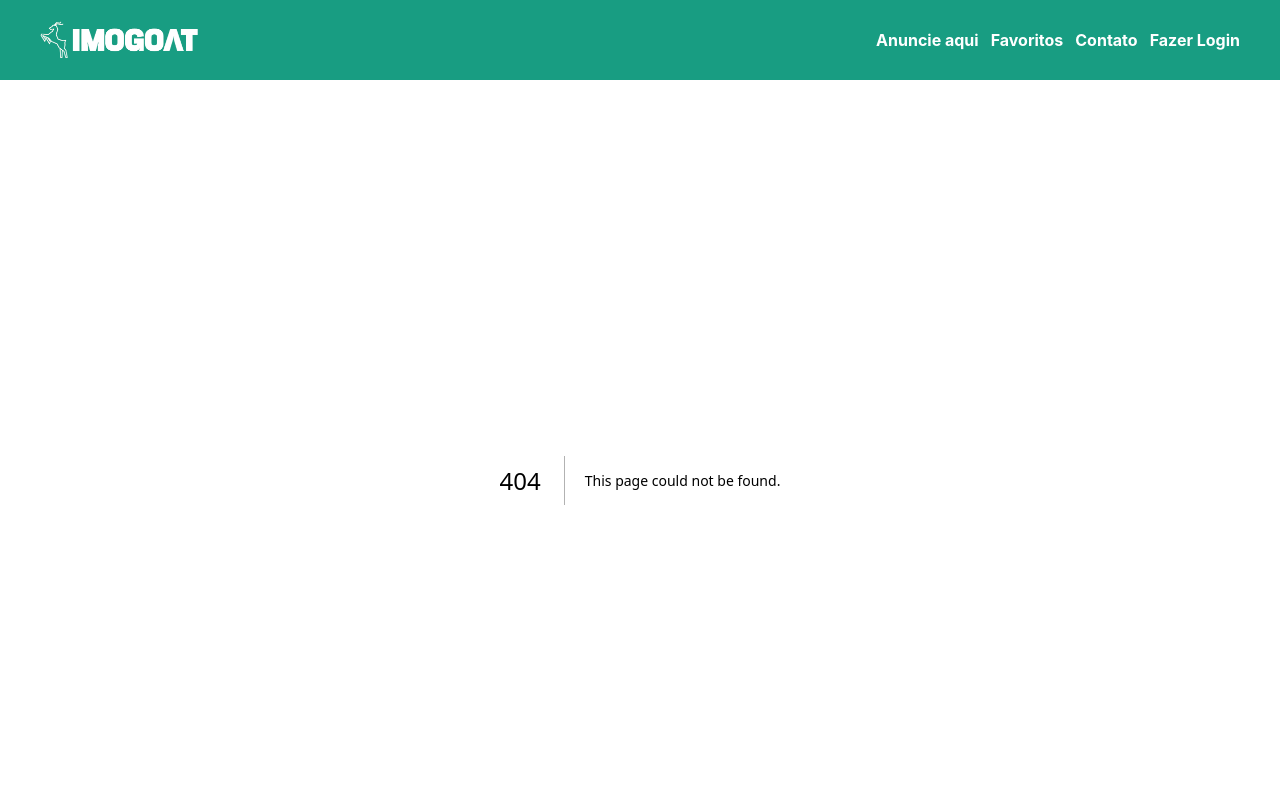
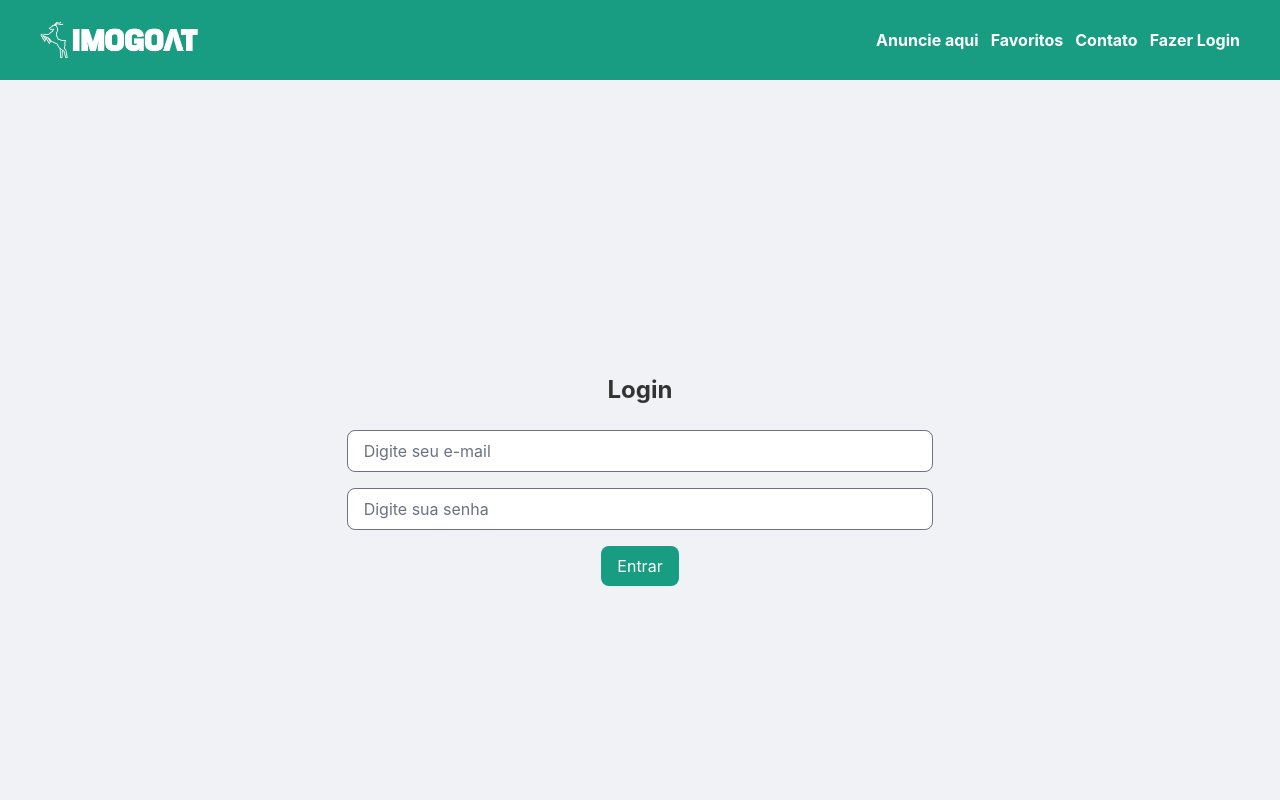
Before and after one commit to imogoat/projeto-front-end, a Next.js app: page /login in a window 1280 px wide. Before the commit this address had no page. Shown: the top 800 px of the page. Built offline with nearby package versions, Linux system fonts and the light colour scheme.

Commit message:
feat: adicionar esboço inicial da página de login e funcionalidade básica de login

```diff
--- /dev/null
+++ b/src/api/userServices.js
@@ -0,0 +1,26 @@
+import apiClient from "./apiClient"
+
+export const loginUser = async (email, password) => {
+    try {
+
+      const response = await apiClient.post("/login", {
+        email,
+        password,
+      });
+      return response.data; // Retorna os dados da API
+    } catch (error) {
+        console.error("Erro ao fazer login:", error.response?.data || error.message);
+        throw new Error(error.response?.data?.message || error.message); // Lança o erro tratado
+    }
+};
+
+
+export const getUser = async (id) => {
+    try{
+        const response = await apiClient.get(`/user/${id}`);
+        return response.data
+    } catch (error) {
+        console.error("Erro ao obter os dados do usuário:", error.response?.data || error.message);
+        throw new Error(error.response?.data?.message || "Erro ao buscar dados do usuário");
+    }
+}
--- a/src/app/layout.tsx
+++ b/src/app/layout.tsx
@@ -1,5 +1,7 @@
 import "./global.css"
 // import 'flowbite/dist/flowbite.css';
+
+import { AuthProvider } from "@/context/AuthContext";
 
 import Header from "../components/layout/Header"
 import Footer from "@/components/layout/Footer"
@@ -22,11 +24,13 @@ export default function RootLayout({
   return (
     <html lang="en">
       <body>
-        <Header />
-        <div className="m-auto min-h-screen sm:w-11/12 w-97p">
-            {children}
-        </div>
-        <Footer />
+        <AuthProvider>
+          <Header />
+          <div className="m-auto min-h-screen sm:w-11/12 w-97p">
+              {children}
+          </div>
+          <Footer />
+        </AuthProvider>
       </body>
     </html>
   )
--- /dev/null
+++ b/src/app/login/page.tsx
@@ -0,0 +1,55 @@
+"use client";
+
+import React, { useState } from "react";
+import { useAuth } from "@/context/AuthContext";
+import { useRouter } from "next/navigation";
+
+const LoginPage = () => {
+  const { login } = useAuth();
+  const router = useRouter();
+  const [email, setEmail] = useState("");
+  const [password, setPassword] = useState("");
+  const [error, setError] = useState<string | null>(null);
+
+  const handleLogin = async () => {
+    try {
+      await login(email, password); // Chama o contexto para fazer login
+      router.push("/"); // Redireciona para a página inicial
+    } catch (err: unknown) {
+      if (err instanceof Error) {
+        setError(err.message || "Erro ao fazer login. Tente novamente.");
+      } else {
+        setError("Erro desconhecido ao fazer login.");
+      }
+    }
+  };
+
+  return (
+    <div className="flex flex-col items-center justify-center h-screen">
+      <h1 className="text-2xl font-bold mb-6">Login</h1>
+      <input
+        type="email"
+        placeholder="Digite seu e-mail"
+        value={email}
+        onChange={(e) => setEmail(e.target.value)}
+        className="w-1/2 px-4 py-2 border rounded-lg mb-4"
+      />
+      <input
+        type="password"
+        placeholder="Digite sua senha"
+        value={password}
+        onChange={(e) => setPassword(e.target.value)}
+        className="w-1/2 px-4 py-2 border rounded-lg mb-4"
+      />
+      {error && <p className="text-red-500 mb-4">{error}</p>}
+      <button
+        onClick={handleLogin}
+        className="px-4 py-2 bg-[--green-light] text-white rounded-lg hover:bg-[--green-medium]"
+      >
+        Entrar
+      </button>
+    </div>
+  );
+};
+
+export default LoginPage;
--- a/src/components/layout/Header.tsx
+++ b/src/components/layout/Header.tsx
@@ -1,91 +1,105 @@
 "use client";
 
-import Image from 'next/image';
-
-import { useState } from 'react';
-import { useRouter } from 'next/navigation';
+import Image from "next/image";
+import { useState } from "react";
+import { useRouter } from "next/navigation";
+import { useAuth } from "@/context/AuthContext";
 
 const Header = () => {
   const router = useRouter();
-    const [isClick, setisClick] = useState(false);
+  const { user, logout } = useAuth();
+  const [isClick, setIsClick] = useState(false);
 
-    const toggleNavbar = () : void =>{
-        setisClick(!isClick)
-    }
+  const toggleNavbar = (): void => {
+    setIsClick(!isClick);
+  };
 
   return (
     <>
       <div className="flex items-center py-auto w-full h-5 bg-[--green-light] justify-between p-10">
         <div className="flex items-center w-1/6 hover:cursor-pointer">
-                <div className="min-w-24 w-24 md:min-w-32 md:w-32 lg:min-w-40 lg:w-40" onClick={() => {router.push("/")}}>
+          <div
+            className="min-w-24 w-24 md:min-w-32 md:w-32 lg:min-w-40 lg:w-40"
+            onClick={() => {
+              router.push("/");
+            }}
+          >
             <Image
               src="/img/logo-branca-01.png"
               alt="logo"
-                        width={160} // Ajuste conforme necessário
-                        height={80} // Ajuste conforme necessário
+              width={160}
+              height={80}
               layout="responsive"
             />
           </div>
         </div>
         {/* Menu para desktop */}
-            <ol className="hidden md:flex text-white font-bold space-x-3
-                hover:[&>li]:text-[var(--green-black)] hover:cursor-pointer">
-                <li onClick={() => {router.push("/anuncio")}}>Anuncie aqui</li>
+        <ol
+          className="hidden md:flex text-white font-bold space-x-3
+                hover:[&>li]:text-[var(--green-black)] hover:cursor-pointer"
+        >
+          <li onClick={() => router.push("/anuncio")}>Anuncie aqui</li>
           <li>Favoritos</li>
-                <li onClick={() => {router.push("/contato")}}>Contato</li>
-                <li>Fazer Login</li>
+          <li onClick={() => router.push("/contato")}>Contato</li>
+          {user ? (
+            <li onClick={logout}>Olá, {user.username.trim().split(/\s+/)[0].charAt(0).toUpperCase() + user.username.trim().split(/\s+/)[0].slice(1).toLowerCase()}!</li>
+          ) : (
+            <li onClick={() => router.push("/login")}>Fazer Login</li>
+          )}
         </ol>
         {/* Ícone de menu para dispositivos móveis */}
         <div className="md:hidden">
-                {/* <MenuIcon style={{ color: 'var(--white)', fontSize: '2rem' }} /> */}
           <button
-                    className='inline-flex items-center justify-center p-2 rounded-md hover:text-white
-                    focus:outline-none focus:ring-2 focus:ring-inset focus:ring-white'
+            className="inline-flex items-center justify-center p-2 rounded-md hover:text-white
+                    focus:outline-none focus:ring-2 focus:ring-inset focus:ring-white"
             onClick={toggleNavbar}
           >
             {isClick ? (
-                        <svg  className="h-6 w-6"
+              <svg
+                className="h-6 w-6"
                 xmlns="http://www.w3.org/2000/svg"
                 fill="none"
                 viewBox="0 0 24 24"
-                            stroke="currentColor" >
-                            <path
-                            strokeLinecap="round"
-                            strokeLinejoin="round"
-                            strokeWidth={2}
-                            d="M6 18L18 6M6 6l12 12"/>
+                stroke="currentColor"
+              >
+                <path strokeLinecap="round" strokeLinejoin="round" strokeWidth={2} d="M6 18L18 6M6 6l12 12" />
               </svg>
             ) : (
-                        <svg  className="h-6 w-6"
+              <svg
+                className="h-6 w-6"
                 xmlns="http://www.w3.org/2000/svg"
                 fill="none"
                 viewBox="0 0 24 24"
-                            stroke="currentColor">
-                            <path
-                            strokeLinecap="round"
-                            strokeLinejoin="round"
-                            strokeWidth={2}
-                            d="M4 6h16M4 12h16m-7 6h7"/>
+                stroke="currentColor"
+              >
+                <path strokeLinecap="round" strokeLinejoin="round" strokeWidth={2} d="M4 6h16M4 12h16m-7 6h7" />
               </svg>
             )}
           </button>
         </div>
       </div>
       {isClick && (
-            <div className='md:hidden absolute w-full z-20' >
-                <div className='bg-[--green-light] px-2 pt-2 pb-3 space-y-1 sm:px-3 '>
-                    <ol className="flex flex-col items-center justify-center text-white font-bold space-x-3
-                        hover:[&>li]:text-[var(--green-black)] hover:[&>li]:cursor-pointer ">
-                        <li>Anuncie aqui</li>
+        <div className="md:hidden absolute w-full z-20">
+          <div className="bg-[--green-light] px-2 pt-2 pb-3 space-y-1 sm:px-3">
+            <ol
+              className="flex flex-col items-center justify-center text-white font-bold space-x-3
+                        hover:[&>li]:text-[var(--green-black)] hover:[&>li]:cursor-pointer "
+            >
+              <li onClick={() => router.push("/anuncio")}>Anuncie aqui</li>
               <li>Favoritos</li>
-                        <li onClick={() => {router.push("/contato")}}>Contato</li>
-                        <li>Fazer Login</li>
+              <li onClick={() => router.push("/contato")}>Contato</li>
+              {user ? (
+                <li onClick={logout}>Olá, {user.username.trim().split(/\s+/)[0].charAt(0).toUpperCase() + user.username.trim().split(/\s+/)[0].slice(1).toLowerCase()}!</li>
+                ) : (
+                <li onClick={() => router.push("/login")}>Fazer Login</li>
+                )}
+
             </ol>
           </div>
         </div>
       )}
     </>
-    )
-}
+  );
+};
 
-export default Header
+export default Header;
--- /dev/null
+++ b/src/context/AuthContext.tsx
@@ -0,0 +1,86 @@
+"use client";
+
+import React, { createContext, useContext, useState, useEffect } from "react";
+import { loginUser, getUser } from "@/api/userServices";
+
+interface AuthContextProps {
+  user: { id: number; username: string; email: string; number: string; role: string } | null;
+  token: string | null;
+  login: (email: string, password: string) => Promise<void>;
+  logout: () => void;
+}
+
+const AuthContext = createContext<AuthContextProps | undefined>(undefined);
+
+export const AuthProvider: React.FC<{ children: React.ReactNode }> = ({ children }) => {
+  const [user, setUser] = useState<AuthContextProps["user"] | null>(null);
+  const [token, setToken] = useState<string | null>(null);
+
+  // Salva os dados no localStorage
+  const persistUser = (user: AuthContextProps["user"], token: string) => {
+    localStorage.setItem("user", JSON.stringify(user));
+    localStorage.setItem("authToken", token);
+  };
+
+  // Remove os dados do localStorage
+  const clearUser = () => {
+    localStorage.removeItem("user");
+    localStorage.removeItem("authToken");
+  };
+
+  // Carrega os dados do localStorage ao inicializar
+  useEffect(() => {
+    const storedUser = localStorage.getItem("user");
+    const storedToken = localStorage.getItem("authToken");
+
+    if (storedUser && storedToken) {
+      setUser(JSON.parse(storedUser));
+      setToken(storedToken);
+    }
+  }, []);
+
+  const login = async (email: string, password: string) => {
+    try {
+      // Faz o login e pega o ID e o token
+      const loginResponse = await loginUser(email, password);
+      const userData = await getUser(loginResponse.id);
+
+      const user = {
+        id: userData.id,
+        username: userData.username,
+        email: userData.email,
+        number: userData.number,
+        role: userData.role,
+      };
+
+      setUser(user);
+      setToken(loginResponse.token);
+      persistUser(user, loginResponse.token);
+    } catch (error: unknown) {
+      if (error instanceof Error) {
+        throw new Error(error.message);
+      }
+      throw new Error("Erro inesperado durante o login.");
+    }
+  };
+
+  const logout = () => {
+    setUser(null);
+    setToken(null);
+    clearUser();
+  };
+
+  return (
+    <AuthContext.Provider value={{ user, token, login, logout }}>
+      {children}
+    </AuthContext.Provider>
+  );
+};
+
+export const useAuth = () => {
+  const context = useContext(AuthContext);
+  if (!context) {
+    throw new Error("useAuth must be used within an AuthProvider");
+  }
+  return context;
+};
```
Lines whose indentation alone changed are shown as unchanged.
